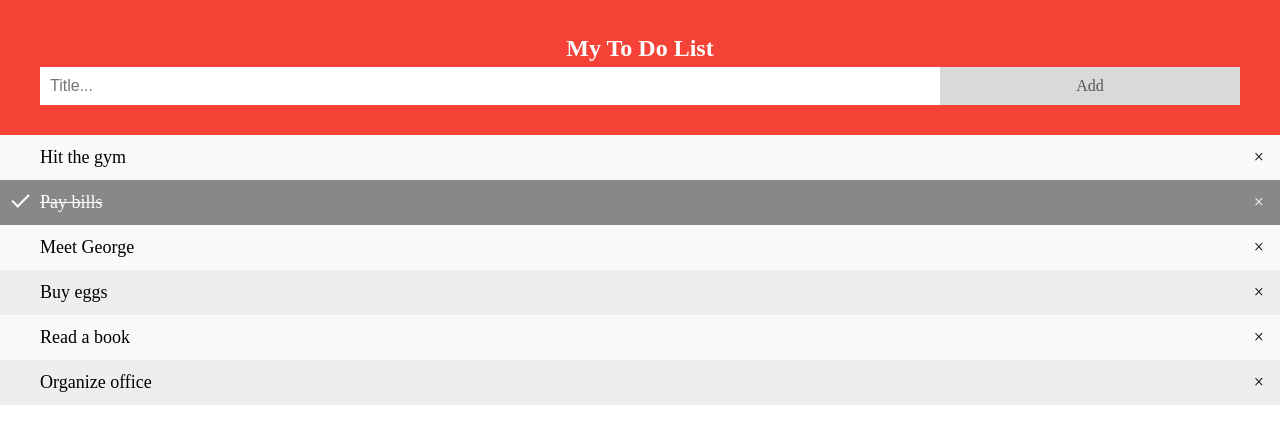
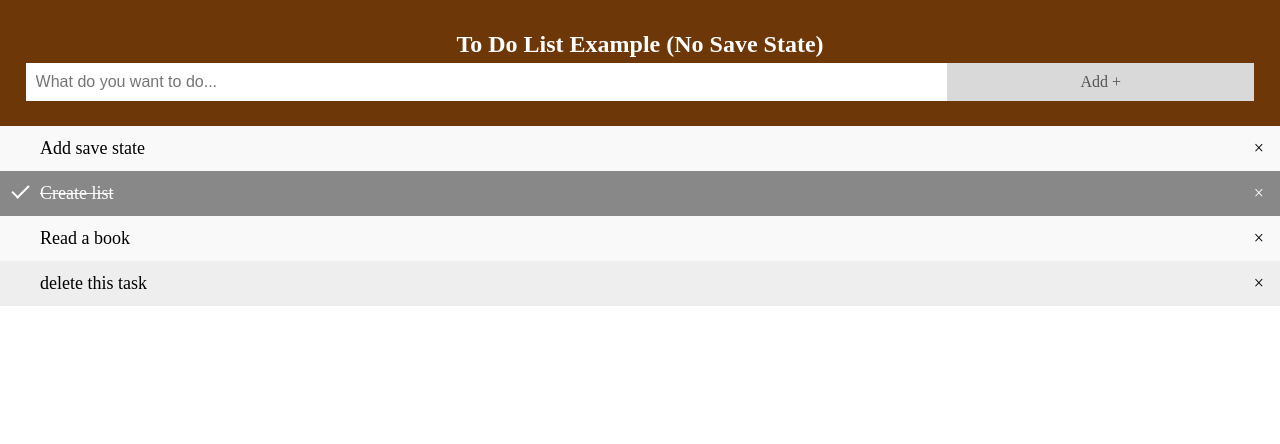
Before and after one commit to gclaunch/Task-Management-System-API, a plain HTML site: page index.html in a window 1280 px wide. Drawn offline with Linux system fonts and the light colour scheme.

Commit message:
Changes to style, index, readme

```diff
--- a/_stylesheet.css
+++ b/_stylesheet.css
@@ -77,9 +77,9 @@ ul li.checked::before {
 
 /* Style the header */
 .header {
-  background-color: #f44336;
-  padding: 30px 40px;
-  color: white;
+  background-color: #6d3708;
+  padding: 2% 2%;
+  color: #ffffff;
   text-align: center;
 }
 
--- a/index.html
+++ b/index.html
@@ -11,18 +11,16 @@
 <body>
 
 <div id="myDIV" class="header">
-  <h2 style="margin:5px">My To Do List</h2>
-  <input type="text" id="myInput" placeholder="Title...">
-  <span onclick="newElement()" class="addBtn">Add</span>
+  <h2 style="margin:5px">To Do List Example (No Save State)</h2>
+  <input type="text" id="myInput" placeholder="What do you want to do...">
+  <span onclick="newElement()" class="addBtn">Add +</span>
 </div>
 
 <ul id="myUL">
-  <li>Hit the gym</li>
-  <li class="checked">Pay bills</li>
-  <li>Meet George</li>
-  <li>Buy eggs</li>
+  <li>Add save state</li>
+  <li class="checked">Create list</li>
   <li>Read a book</li>
-  <li>Organize office</li>
+  <li>delete this task</li>
 </ul>
 
 <script src="additem.js"></script>
```
Also changed, not shown: README.md.
